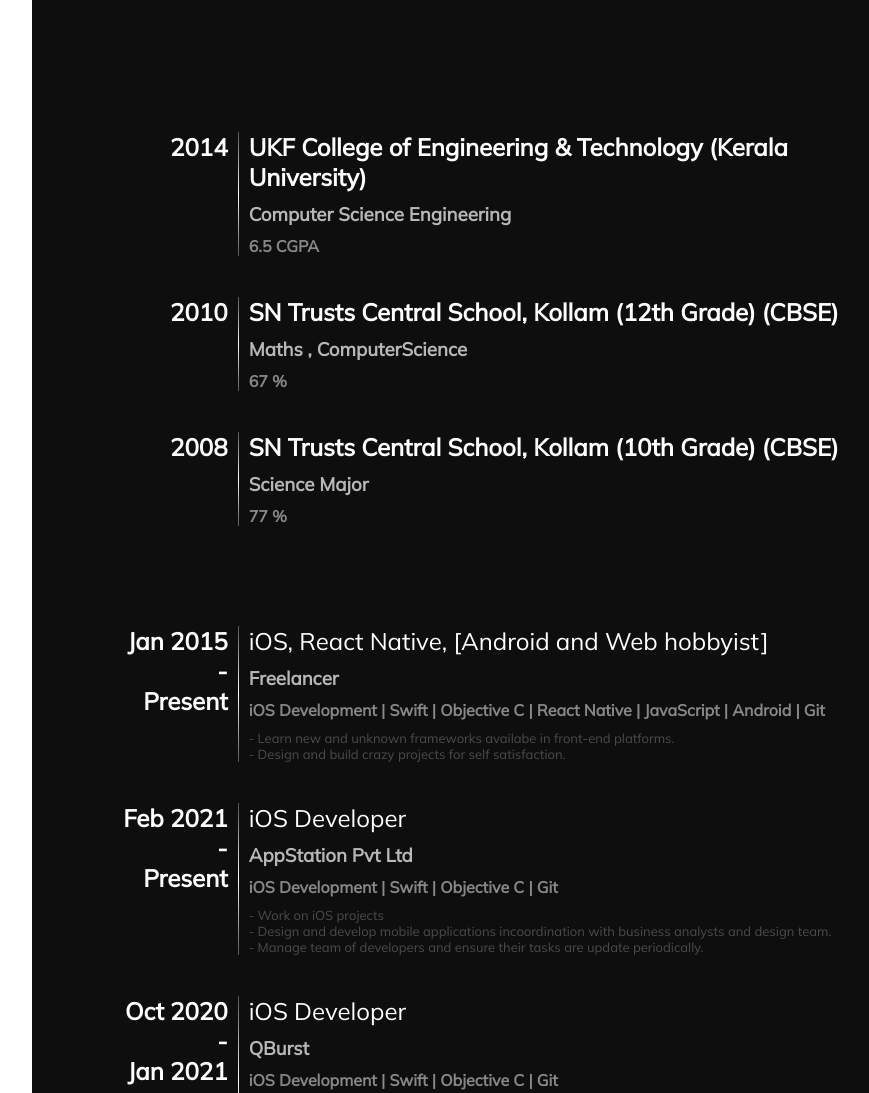
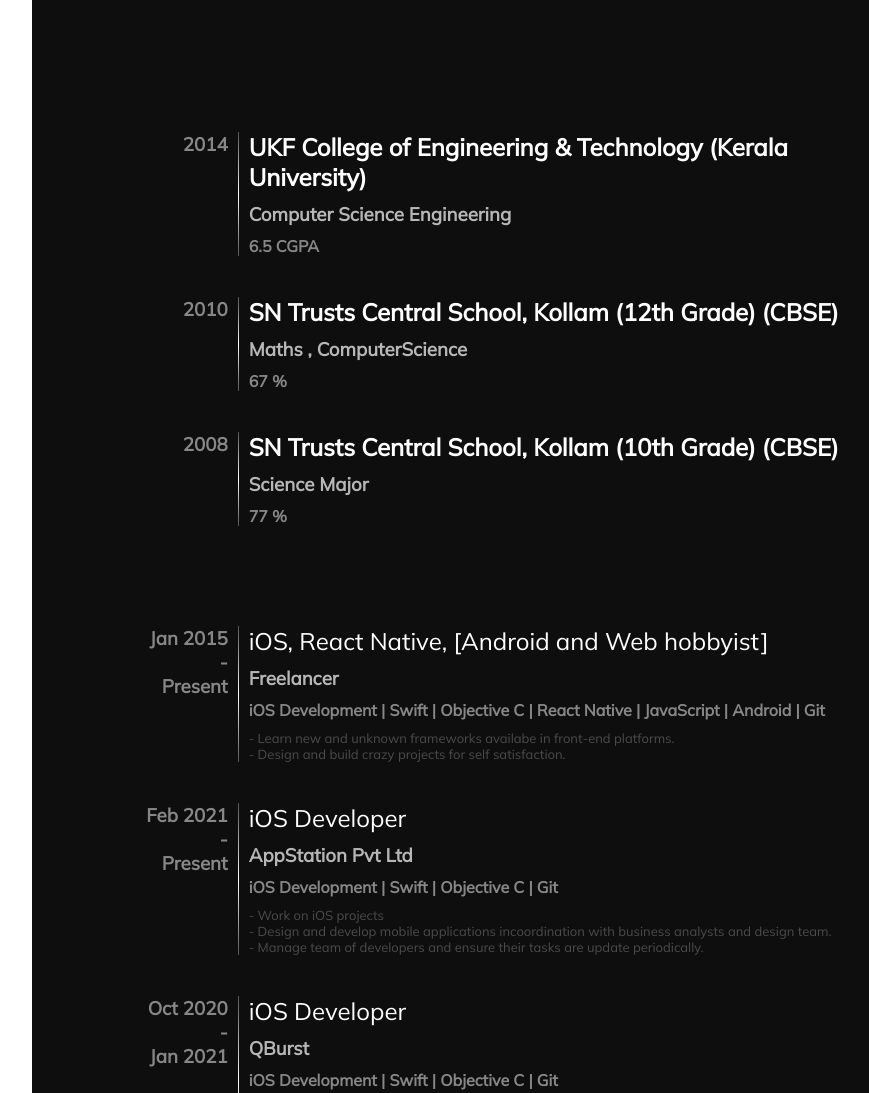
Before and after one commit to ravanar-sk/ravanar-sk, a plain HTML site: page index.html in a window 1280 px wide. Shown: the part 3020-4113 px from the top of the page, without its empty margins (339-1208 px from the left). Drawn offline with Linux system fonts and the light colour scheme.

Commit message:
Updated Education and Work details page UI

```diff
--- a/app/css/education.css
+++ b/app/css/education.css
@@ -15,6 +15,7 @@
 .education-item-graduation-year {
     width: 150px;
     color: white;
+    opacity: 0.5;
     margin: 0;
     text-align: end;
 }
--- a/app/css/workDetails.css
+++ b/app/css/workDetails.css
@@ -15,12 +15,13 @@
 .workdetails-item-duration-root {
     width: 150px;
     display: flex;
+    justify-content: flex-start;
     flex-direction: column;
-    position: relative;
 }
 
 .workdetails-item-duration-year {
     color: white;
+    opacity: 0.5;
     margin: 0;
     text-align: end;
 }
--- a/app/scripts/education.js
+++ b/app/scripts/education.js
@@ -30,7 +30,7 @@
     const rootView = document.createElement('div')
     rootView.className = "education-item-root"
 
-    const header2_GraduationYear = document.createElement('h2')
+    const header2_GraduationYear = document.createElement('h3')
     header2_GraduationYear.className = "education-item-graduation-year"
     header2_GraduationYear.innerText = `${data.graduationYear}`
 
--- a/app/scripts/workDetail.js
+++ b/app/scripts/workDetail.js
@@ -34,15 +34,15 @@
     const div_durationRoot = document.createElement('div')
     div_durationRoot.className = "workdetails-item-duration-root"
 
-    const h2_startYear = document.createElement('h2')
+    const h2_startYear = document.createElement('h3')
     h2_startYear.className = "workdetails-item-duration-year"
     h2_startYear.innerText = `${data.startDate}`
 
-    const h2_separatorSymbol = document.createElement('h2')
+    const h2_separatorSymbol = document.createElement('h3')
     h2_separatorSymbol.className = "workdetails-item-duration-year"
     h2_separatorSymbol.innerText = "-"
 
-    const h2_endYear = document.createElement('h2')
+    const h2_endYear = document.createElement('h3')
     h2_endYear.className = "workdetails-item-duration-year"
     h2_endYear.innerText = `${data.endDate}`
 
```
